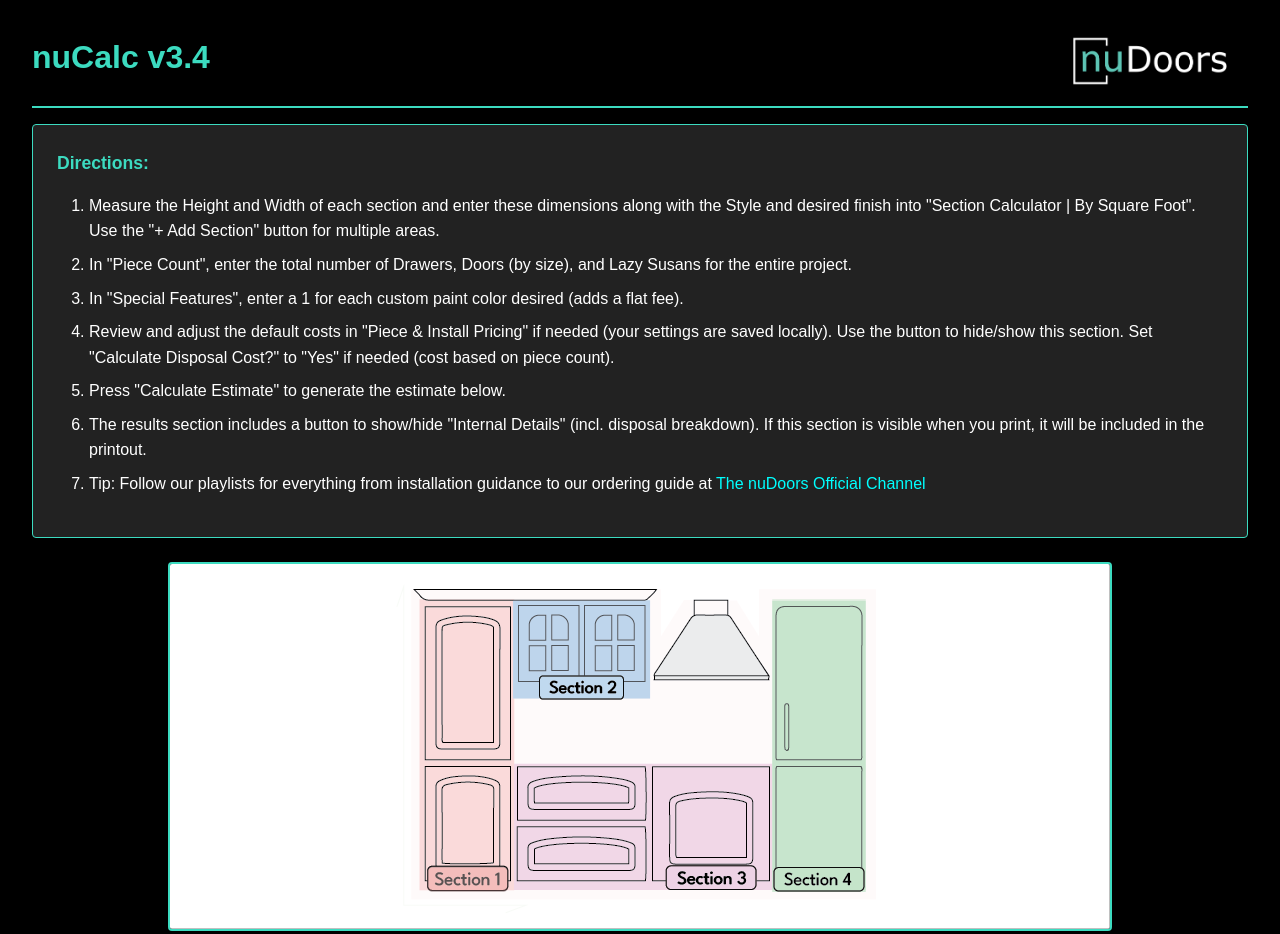
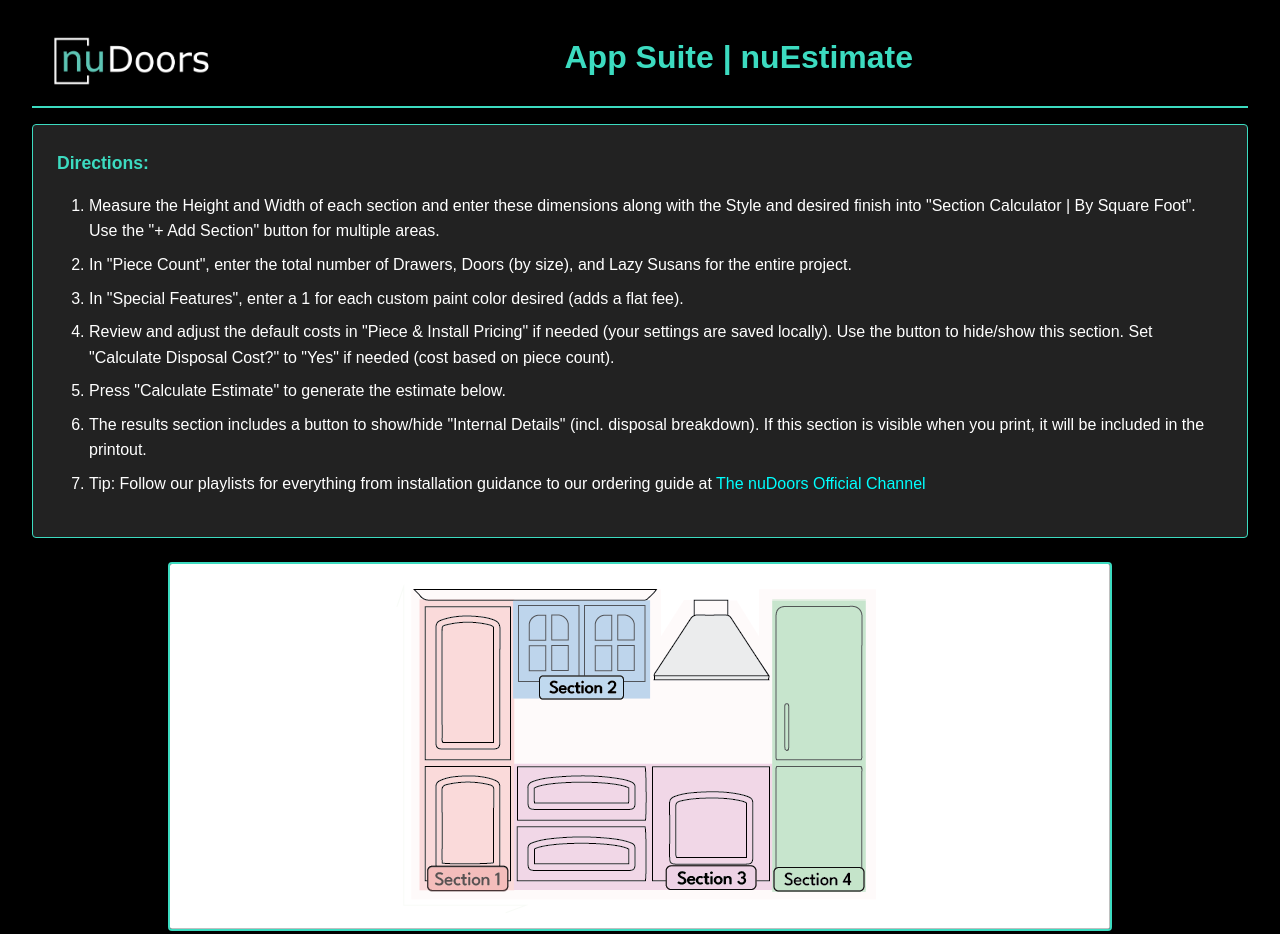
Before and after one commit to facemandog/CalcApp_Master, a website: page Public/index.html in a window 1280 px wide. Shown: the top 934 px of the page. Drawn offline with Linux system fonts and the light colour scheme.

Commit message:
App Suite | nuEstimate v3.5
HTML Edits

```diff
--- a/Public/index.html
+++ b/Public/index.html
@@ -3,7 +3,7 @@
 <head>
   <meta charset="UTF-8">
   <meta name="viewport" content="width=device-width, initial-scale=1.0">
-  <title>nuCalc v3.4</title>
+  <title>nuDoor App Suite | nuEstimate</title>
   <style>
     :root {
         --primary-color: #3CDBC0; /* Teal */
@@ -600,8 +600,8 @@
 </head>
 <body>
   <header>
-    <h1>nuCalc v3.4</h1> <!-- Updated Name -->
-    <img src="assets/logo.png" alt="Logo">
+	<img src="assets/logo.png" alt="Logo">
+    <h1>App Suite | nuEstimate <h1> <!-- Updated Name -->
   </header>
 
   <!-- Directions Section -->
```
